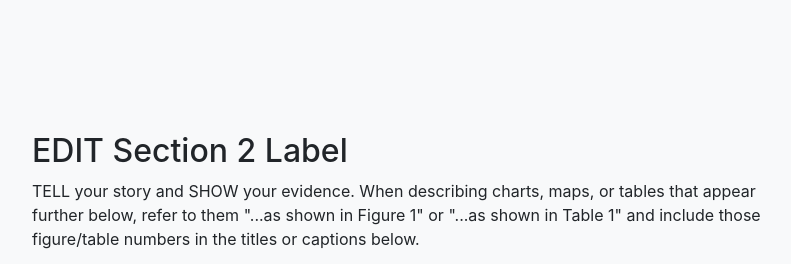
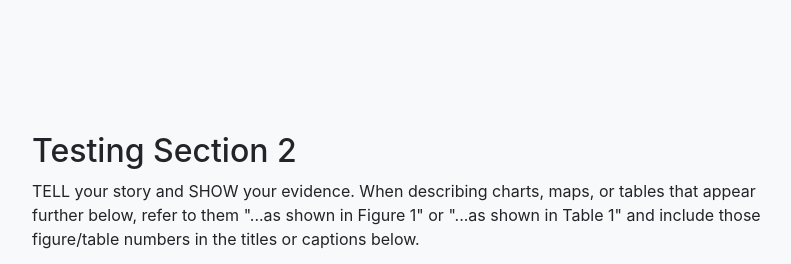
Before and after one commit to ryanalbano19/Data-Viz-Story-Practice-, a plain HTML site: page index.html in a window 1280 px wide. Shown: the part 1580-1844 px from the top of the page, without its empty margins (243-1034 px from the left). Drawn offline with nearby package versions, Linux system fonts and the light colour scheme.

Commit message:
Update index.html

```diff
--- a/index.html
+++ b/index.html
@@ -94,7 +94,7 @@
       <div class="row">
         <div class="col-lg-8 mx-auto">
 
-          <h2>EDIT Section 2 Label</h2>
+          <h2>Testing Section 2</h2>
 
           <p>TELL your story and SHOW your evidence. When describing charts, maps, or tables that appear further below, refer to them "...as shown in Figure 1" or "...as shown in Table 1" and include those figure/table numbers in the titles or captions below.</p>
 
```
